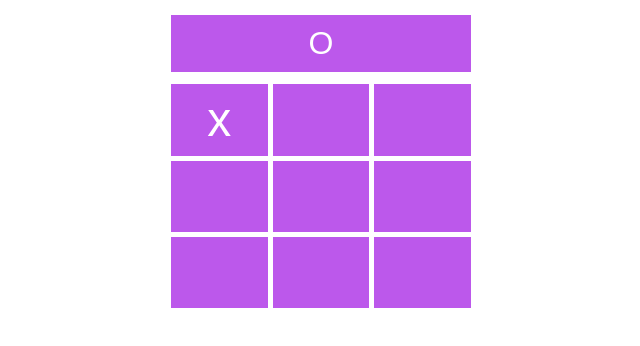
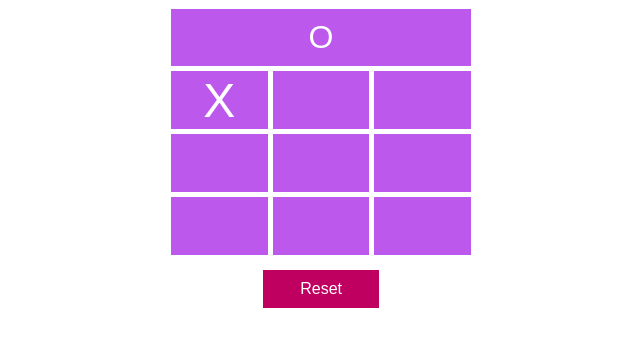
Before and after one commit to alaa-ali126/TicTacGame, a plain HTML site: page index.html in a window 1280 px wide. Both pictures are taken after a click on the element 538 px from the left and 119 px from the top of the page. Shown: the whole page, without its empty margins (319-959 px from the left). Drawn offline with Linux system fonts and the light colour scheme.

Commit message:
Add files via upload

```diff
--- a/index.html
+++ b/index.html
@@ -23,6 +23,8 @@
         <div onclick="play(this.id)" class="square" id="item7"></div>
         <div onclick="play(this.id)" class="square" id="item8"></div>
         <div onclick="play(this.id)" class="square" id="item9"></div>
+
+        <div onclick="restart()" class="restart">Reset</div>
     </div>
 
     <script src="main.js"></script>
--- a/main.js
+++ b/main.js
@@ -43,18 +43,25 @@ function winner() {
   if (array[3] == array[5] && array[5] == array[7] && array[5] != "") {
     end(3, 5, 7);
   }
+  if (array[1] == array[5] && array[5] == array[9] && array[5] != "") {
+    end(1, 5, 9);
+  }
 }
 
 function play(id) {
   let squares = document.getElementById(id);
   if (tund == "x" && squares.innerHTML == "") {
-    squares.innerHTML = "x";
+    squares.innerHTML = "X";
     tund = "o";
     title.innerHTML = "O";
   } else if (tund == "o" && squares.innerHTML == "") {
-    squares.innerHTML = "o";
+    squares.innerHTML = "O";
     tund = "x";
     title.innerHTML = "X";
   }
   winner();
 }
+
+function restart() {
+  location.reload()
+}
--- a/style.css
+++ b/style.css
@@ -44,3 +44,14 @@
 .square:hover {
     background-color: #000;
 }
+
+.restart {
+  width:100%;
+  padding: 10px;
+  background-color: #c00060;
+  color: #fff;
+  cursor: pointer;
+  position: relative;
+  left: 95%;
+  margin-top: 10px;
+}
```
